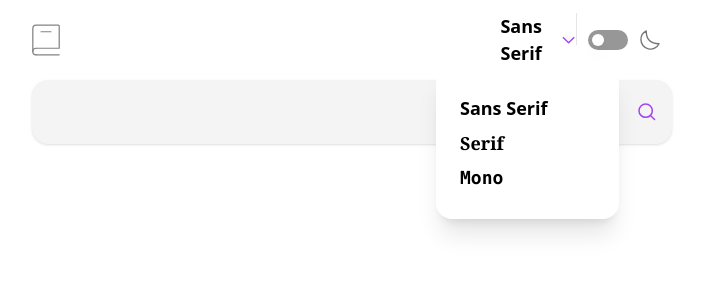
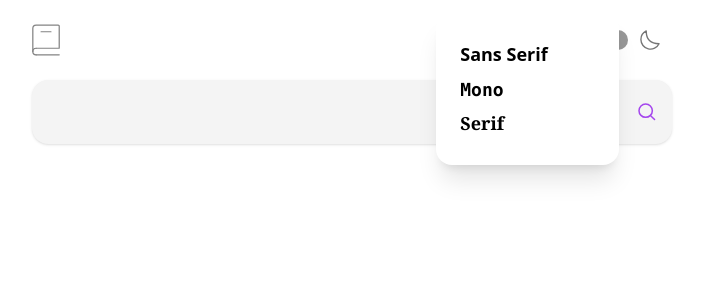
Before and after one commit to reactaleks/dictionary-app-nextjs, a Next.js app: page / in a window 1280 px wide. Both pictures are taken after a click on the button "Sans Serif". Shown: the top 300 px of the page, without its empty margins (288-991 px from the left). Built offline with nearby package versions, Linux system fonts and the light colour scheme.

Commit message:
removed headlessui from project

```diff
--- a/components/form_component/FormComponent.tsx
+++ b/components/form_component/FormComponent.tsx
@@ -1,7 +1,6 @@
 "use client";
 
 import { getDictionaryData } from "../server_actions/ServerActions";
-import { Input } from "@headlessui/react";
 import Output from "../output_component/OutputComponent";
 import { useActionState, useState, useEffect } from "react";
 import FormSkeleton from "./loading_skeleton_component/FormSkeletonComponent";
@@ -30,7 +29,7 @@ export default function Form() {
     >
       <form action={formAction}>
         <div className="relative  h-[48px] md:h-[64px] flex items-center">
-          <Input
+          <input
             type="text"
             name="searchTerm"
             className={`border w-full h-full shadow ${
--- a/components/nav_component/ui_components/FontSwitchComponenet.tsx
+++ b/components/nav_component/ui_components/FontSwitchComponenet.tsx
@@ -1,16 +1,19 @@
 "use client";
 import { useContext, useState } from "react";
 import { FontContext } from "@/components/providers/ContextProviders";
-import { Menu, MenuButton, MenuItem, MenuItems } from "@headlessui/react";
 
 export default function FontSwitch() {
   const { fontFamily, changeFontFamily } = useContext(FontContext);
-  const [fontTitle, setFontTitle] = useState('Sans Serif')
+  const [fontTitle, setFontTitle] = useState("Sans Serif");
+  const [isMenuVisible, setIsMenuVisible] = useState(false);
+
+  const openMenu = () => {
+    setIsMenuVisible(!isMenuVisible);
+  };
 
   return (
-    <div className="flex items-center w-[50%] justify-around">
-      <Menu>
-        <MenuButton className="flex items-center w-full justify-around text-bodys md:text-bodym font-bold">
+    <div className="flex items-center w-[50%] justify-around relative">
+      <button onClick={openMenu} className="flex items-center w-full justify-around text-bodys md:text-bodym font-bold">
         {fontTitle}
         <svg
           xmlns="http://www.w3.org/2000/svg"
@@ -25,47 +28,49 @@ export default function FontSwitch() {
             d="m1 1 6 6 6-6"
           />
         </svg>
-        </MenuButton>
-        <MenuItems anchor="bottom" className="bg-white dark:bg-black dark:shadow-main_purple dark:shadow-2xl text-bodys md:text-bodym w-[183px] h-[152px] flex flex-col justify-evenly py-5 px-6 rounded-2xl shadow-xl">
-          <MenuItem>
+      </button>
+      <div
+        className={` ${
+          isMenuVisible ? "absolute top-0 z-20" : "hidden"
+        } bg-white dark:bg-black dark:shadow-main_purple dark:shadow-2xl text-bodys md:text-bodym w-[183px] h-[152px] flex flex-col justify-evenly py-5 px-6 rounded-2xl shadow-xl`}
+      >
+        <div>
           <button
-              onClick={() =>
-                {
-                  changeFontFamily("font-sans")
-                  setFontTitle('Sans Serif')
-                }
-              }
+            onClick={() => {
+              changeFontFamily("font-sans");
+              setFontTitle("Sans Serif");
+              openMenu();
+            }}
             className="block w-full text-left data-[focus]:text-main_purple font-sans font-bold"
           >
             Sans Serif
           </button>
-          </MenuItem>
-          <MenuItem>
+        </div>
+        <div>
           <button
             onClick={() => {
-                changeFontFamily("font-serif")
-                setFontTitle("Serif")
-              }
-              }
-              className="block w-full text-left data-[focus]:text-main_purple font-serif font-bold "
-            >
-              Serif
-            </button>
-          </MenuItem>
-          <MenuItem>
-            <button
-              onClick={() => {changeFontFamily("font-mono")
-                setFontTitle("Mono")
-
+              changeFontFamily("font-mono");
+              setFontTitle("Mono");
+              openMenu();
             }}
             className="block w-full text-left data-[focus]:text-main_purple font-mono font-bold "
           >
             Mono
           </button>
-          </MenuItem>
-        </MenuItems>
-      </Menu>
-
+        </div>
+        <div>
+          <button
+            onClick={() => {
+              changeFontFamily("font-serif");
+              setFontTitle("Serif");
+              openMenu();
+            }}
+            className="block w-full text-left data-[focus]:text-main_purple font-serif font-bold "
+          >
+            Serif
+          </button>
+        </div>
+      </div>
     </div>
   );
 }
--- a/components/nav_component/ui_components/ThemeSwitchComponent.tsx
+++ b/components/nav_component/ui_components/ThemeSwitchComponent.tsx
@@ -2,7 +2,6 @@
 
 import { useTheme } from "next-themes";
 import { useState, useEffect } from "react";
-import { Switch } from "@headlessui/react";
 import MoonIcon from "./ui_images/MoonIcon";
 
 export default function ThemeSwitch() {
@@ -31,17 +30,16 @@ export default function ThemeSwitch() {
 
   return (
     <div className="flex w-[50%] justify-evenly items-center">
-      <Switch
-        checked={enabled}
-        onChange={changeTheme}
+      <button
+        onClick={changeTheme}
         className={`group relative flex h-[20px] w-[40px] cursor-pointer rounded-full bg-[#979797] dark:bg-main_purple  p-1 transition-colors duration-200 ease-in-out focus:outline-none data-[focus]:outline-1`}
       >
         <span
           aria-hidden="true"
-          className="pointer-events-none inline-block size-3 translate-x-0 rounded-full bg-white ring-0 shadow-lg transition duration-200 ease-in-out group-data-[checked]:translate-x-5"
+          className={`pointer-events-none inline-block size-3 translate-x-0 rounded-full bg-white ring-0 shadow-lg transition duration-200 ease-in-out ${enabled ? 'translate-x-5' : 'translate-x-0' }`}
         />
-      </Switch>
-      <MoonIcon darkMode={enabled}/>
+      </button>
+      <MoonIcon darkMode={enabled} />
     </div>
   );
 }
--- a/package.json
+++ b/package.json
@@ -9,11 +9,10 @@
     "lint": "next lint"
   },
   "dependencies": {
-    "@headlessui/react": "^2.1.2",
     "next": "^15.0.0-rc.0",
     "next-themes": "^0.3.0",
-    "react": "19.0.0-rc-49496d49-20240814",
-    "react-dom": "19.0.0-rc-49496d49-20240814"
+    "react": "^19.0.0-rc-1eaccd82-20240816",
+    "react-dom": "^19.0.0-rc-1eaccd82-20240816"
   },
   "devDependencies": {
     "@types/node": "^20",
```
Also changed, not shown: 2 other files (tests, documents, lock files or other folders). Lines whose indentation alone changed are shown as unchanged.
